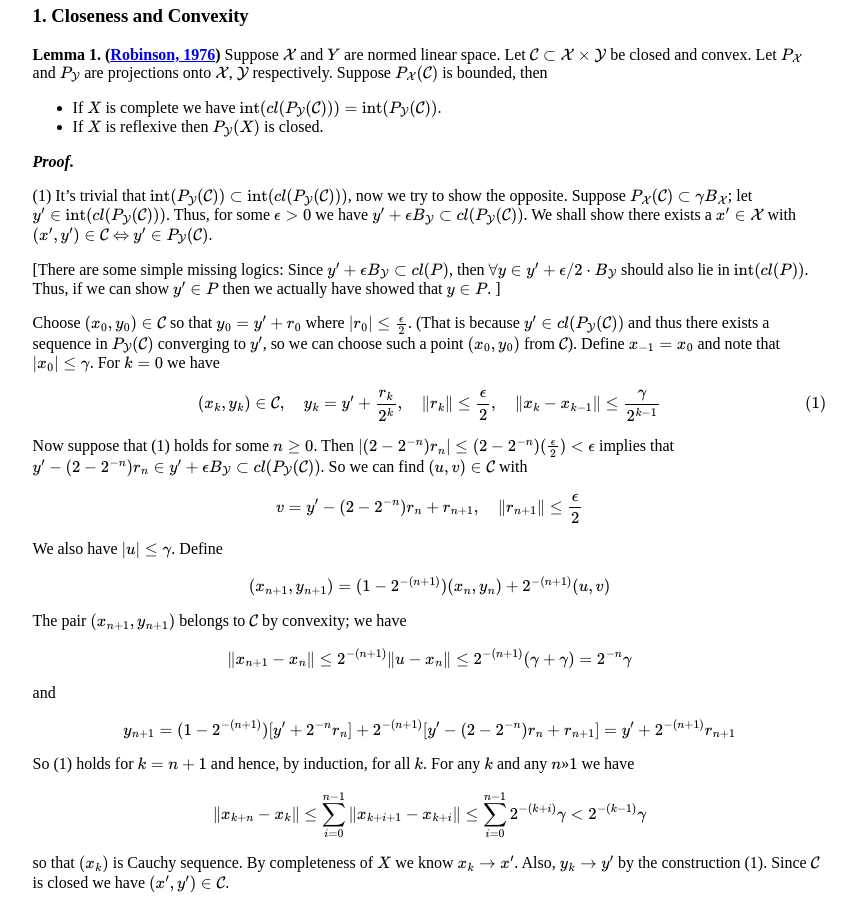
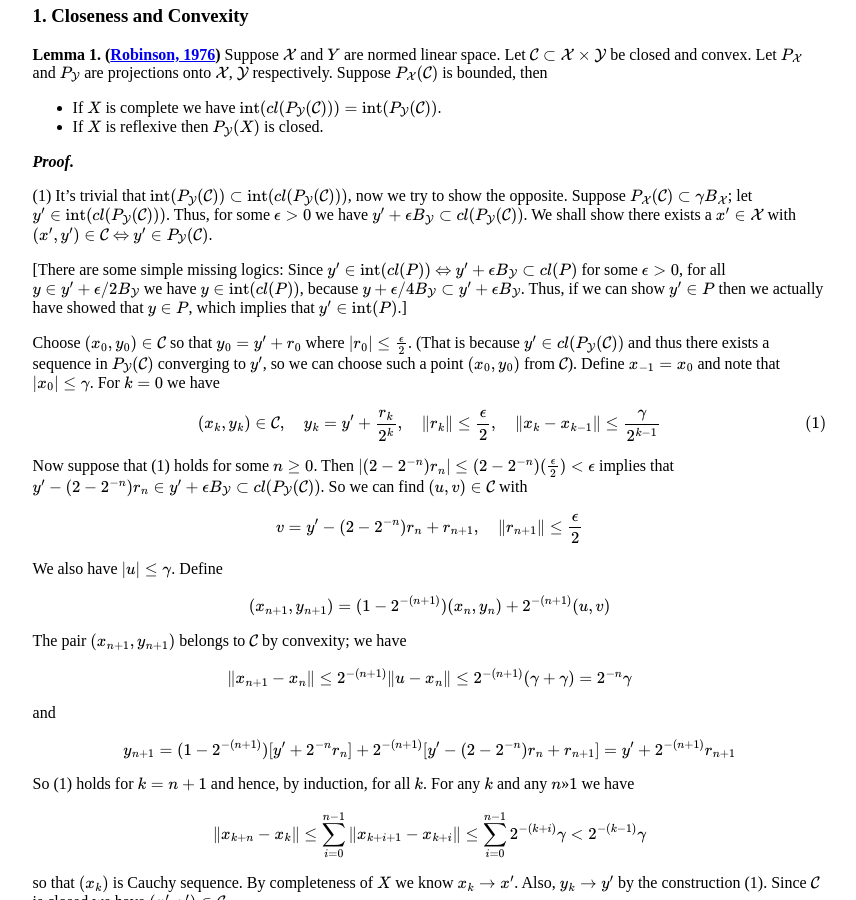
Before and after one commit to zhuanglinsheng/zhuanglinsheng.github.io, a Jekyll site: the page built from _posts/2021-03-31-Correspondence.md, in a window 1280 px wide and 900 px high, scrolled down 422 px. Shown: the whole window, without its empty margins (51-907 px from the left). Built offline with Jekyll 4.4.1, drawn with Linux system fonts in a browser that asks for light colours.

Commit message:
Update 2021-03-31-Correspondence.md

```diff
--- a/_posts/2021-03-31-Correspondence.md
+++ b/_posts/2021-03-31-Correspondence.md
@@ -30,7 +30,7 @@ Briefly speaking, a set map (correspondence) can be perturbed around metric regu
 
 (1) It's trivial that $\text{int}(P_\mathcal{Y}(\mathcal{C})) \subset \text{int}(cl(P_\mathcal{Y}(\mathcal{C})))$, now we try to show the opposite. Suppose $P_\mathcal{X}(\mathcal{C})\subset\gamma B_\mathcal{X}$; let $y'\in \text{int}(cl(P_{\mathcal{Y}}(\mathcal{C})))$. Thus, for some $\epsilon>0$ we have $y'+\epsilon B_\mathcal{Y}\subset cl(P_\mathcal{Y}(\mathcal{C}))$. We shall show there exists a $x'\in\mathcal{X}$ with $(x',y')\in\mathcal{C}$ $\Leftrightarrow$ $y'\in P_\mathcal{Y}(\mathcal{C})$.
 
-[There are some simple missing logics: Since $y'+\epsilon B_\mathcal{Y} \subset cl(P)$, then $\forall y\in y'+\epsilon/2 \cdot B_\mathcal{Y}$ should also lie in $\text{int}(cl(P))$. Thus, if we can show $y'\in P$ then we actually have showed that $y\in P$. ]
+[There are some simple missing logics: Since $y'\in \text{int}(cl(P))$ $\Leftrightarrow$ $y'+\epsilon B_\mathcal{Y} \subset cl(P)$ for some $\epsilon>0$, for all $y \in y'+\epsilon/2 B_\mathcal{Y}$ we have $y \in \text{int}(cl(P))$, because $y+\epsilon/4 B_\mathcal{Y}\subset y'+\epsilon B_\mathcal{Y}$. Thus, if we can show $y'\in P$ then we actually have showed that $y\in P$, which implies that $y'\in \text{int}(P)$.]
 
 Choose $(x_0, y_0)\in\mathcal{C}$ so that $y_0 = y'+r_0$ where $\|r_0\| \le \frac{\epsilon}{2}$. (That is because $y'\in cl(P_\mathcal{Y}(\mathcal{C}))$ and thus there exists a sequence in $P_\mathcal{Y}(\mathcal{C})$ converging to $y'$, so we can choose such a point $(x_0,y_0)$ from $\mathcal{C}$). Define $x_{-1} = x_0$ and note that $\|x_0\| \le \gamma$. For $k=0$ we have
 
```
